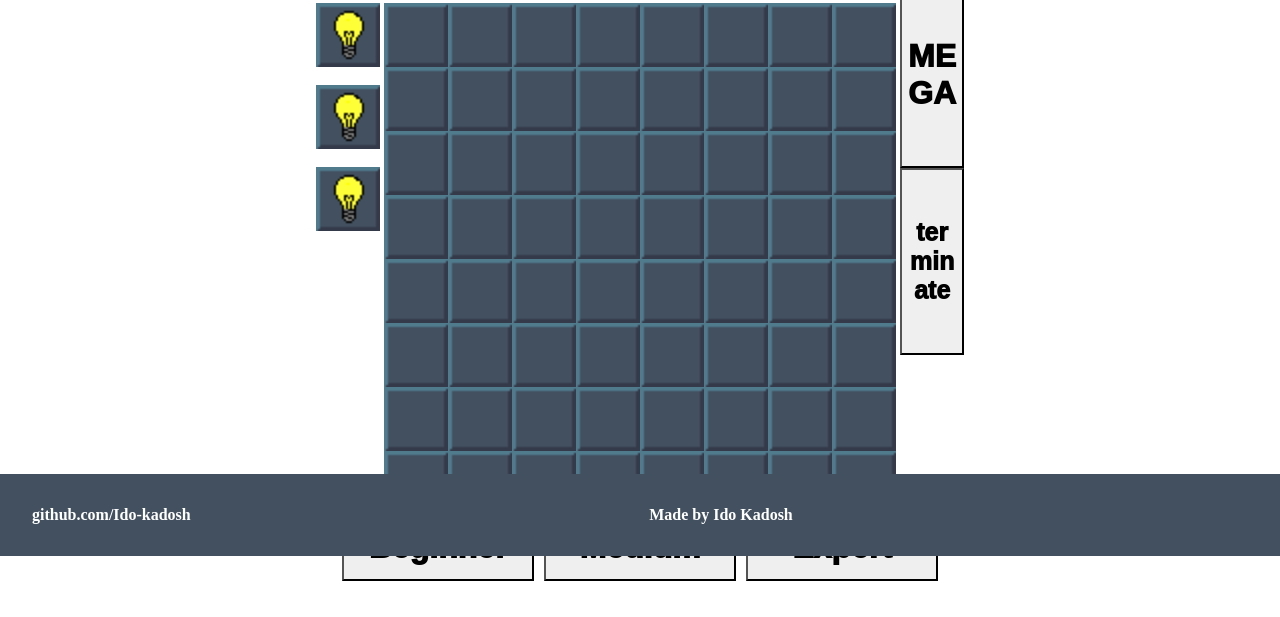
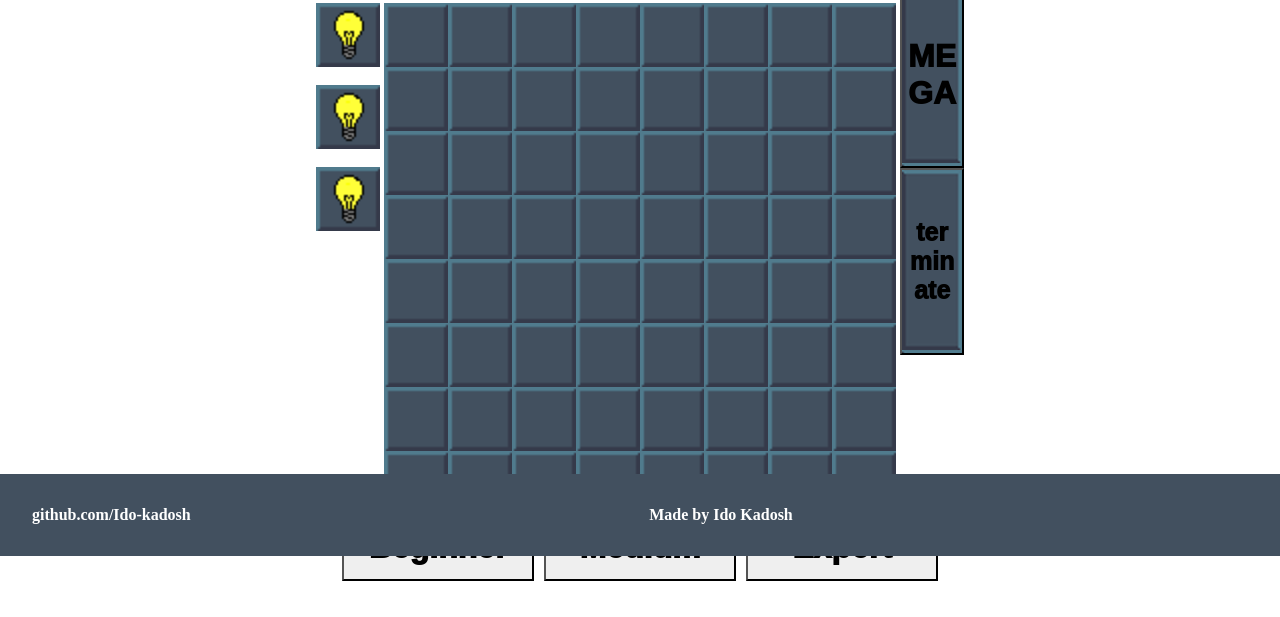
Before and after one commit to Ido-Kadosh/Minesweeper, a plain HTML site: page index.html in a window 1280 px wide. Shown: the part 244-861 px from the top of the page. Drawn offline with Linux system fonts and the light colour scheme.

Commit message:
Update style.css

```diff
--- a/css/style.css
+++ b/css/style.css
@@ -42,7 +42,7 @@ img {
 
 .mega-hint,
 .mine-exterminator {
-	background-image: '../img/mega_hint_button.png';
+	background-image: url('../img/mega_hint_button.png');
 	height: 187px;
 	width: 64px;
 	background-size: contain;
```
